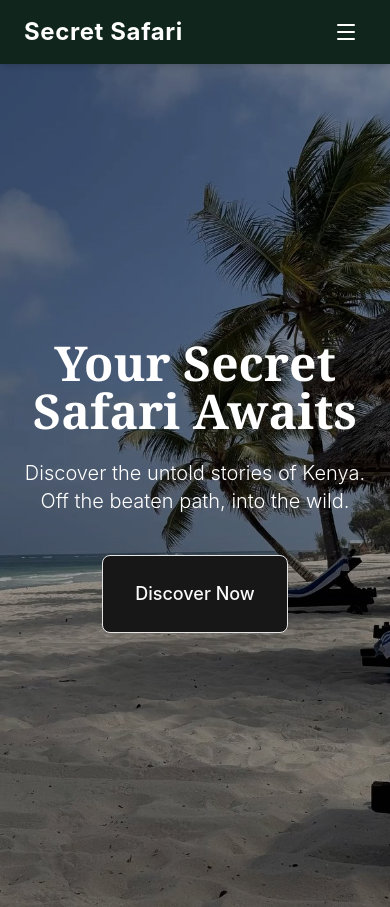
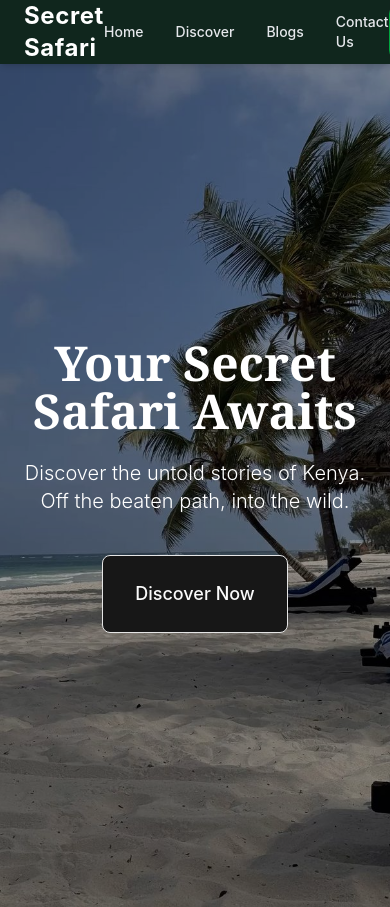
Before and after one commit to kwambokamegan/secret--safari, a React (Vite) app: page / in a window 390 px wide. Shown: the top 907 px of the page. Built offline with nearby package versions, Linux system fonts and the light colour scheme.

Commit message:
Finished navbar

```diff
--- a/src/components/navbar.tsx
+++ b/src/components/navbar.tsx
@@ -1,26 +1,13 @@
-import { useState } from "react";
 import { Link } from "wouter";
-import { Menu } from "lucide-react";
-import {
-  Sheet,
-  SheetContent,
-  SheetHeader,
-  SheetTitle,
-  SheetTrigger,
-} from "@/components/ui/sheet";
 
 const NAV_LINKS = [
   { label: "Home", href: "/" },
   { label: "Discover", href: "/discover" },
-  { label: "Booking", href: "/booking" },
-  { label: "Transport", href: "/transport" },
   { label: "Blogs", href: "/blogs" },
-  { label: "Contact", href: "/contact" },
+  { label: "Contact Us", href: "/contact" },
 ];
 
 export function Navbar() {
-  const [open, setOpen] = useState(false);
-
   return (
     <header className="sticky top-0 z-50 bg-[#10261d] text-white shadow-md">
       <div className="container mx-auto flex h-16 items-center justify-between px-6">
@@ -33,8 +20,8 @@ export function Navbar() {
           Secret Safari
         </Link>
 
-        {/* Desktop Navigation */}
-        <nav className="hidden md:flex items-center gap-8">
+        {/* Navigation */}
+        <nav className="flex items-center gap-8">
           {NAV_LINKS.map((link) => (
             <Link
               key={link.label}
@@ -49,53 +36,10 @@ export function Navbar() {
         {/* Book Now Button */}
         <Link
           href="/booking"
-          className="hidden md:inline-flex items-center rounded-lg bg-green-600 px-5 py-2 text-sm font-semibold text-white hover:bg-green-700 transition-colors"
+          className="inline-flex items-center rounded-lg bg-green-600 px-5 py-2 text-sm font-semibold text-white hover:bg-green-700 transition-colors"
         >
           Book Now
         </Link>
-
-        {/* Mobile Menu */}
-        <Sheet open={open} onOpenChange={setOpen}>
-          <SheetTrigger asChild>
-            <button
-              className="md:hidden flex h-10 w-10 items-center justify-center rounded-md hover:bg-white/10"
-            >
-              <Menu className="h-6 w-6" />
-            </button>
-          </SheetTrigger>
-
-          <SheetContent
-            side="right"
-            className="bg-[#10261d] text-white border-white/10"
-          >
-            <SheetHeader>
-              <SheetTitle className="text-white">
-                Secret Safari
-              </SheetTitle>
-            </SheetHeader>
-
-            <nav className="mt-8 flex flex-col gap-5">
-              {NAV_LINKS.map((link) => (
-                <Link
-                  key={link.label}
-                  href={link.href}
-                  onClick={() => setOpen(false)}
-                  className="text-lg text-gray-300 hover:text-green-400 transition-colors"
-                >
-                  {link.label}
-                </Link>
-              ))}
-
-              <Link
-                href="/booking"
-                onClick={() => setOpen(false)}
-                className="mt-4 rounded-lg bg-green-600 px-4 py-3 text-center font-semibold hover:bg-green-700 transition-colors"
-              >
-                Book Now
-              </Link>
-            </nav>
-          </SheetContent>
-        </Sheet>
 
       </div>
     </header>
```
